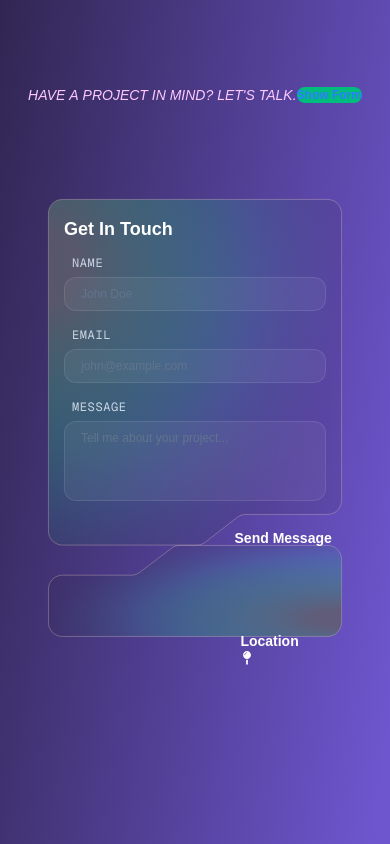
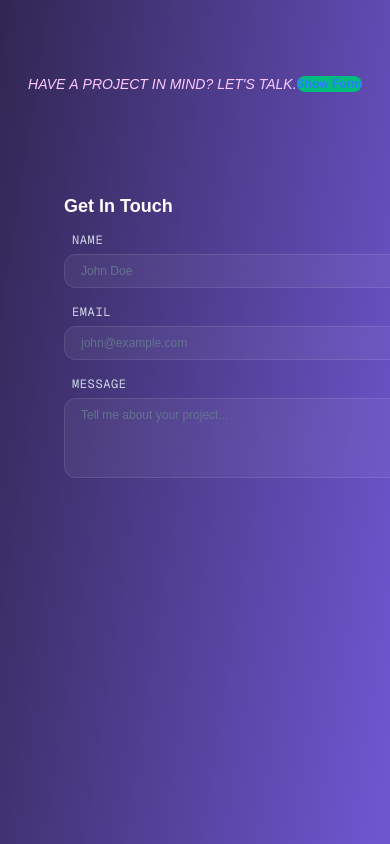
Before and after one commit to david-vasseur/portfolio_2026, a Next.js app: page / in a window 390 px wide. Shown: the part 1688-2532 px from the top of the page. Built offline with nearby package versions, Linux system fonts and the light colour scheme; a web font is replaced by a local one.

Commit message:
responsive work & innvert touch

```diff
--- a/components/features/FormSVG.tsx
+++ b/components/features/FormSVG.tsx
@@ -289,14 +289,13 @@ if (!isClosed) {
     return (
         <div
             ref={containerRef}
+            style={{ aspectRatio: '336 / 396' }}
             className={`
                 relative
                 w-full
                 flex
                 flex-col
                 justify-start
-                lg:h-full
-                lg:aspect-336/396
                 ${className}
             `}
         >
@@ -388,6 +387,7 @@ if (!isClosed) {
                     flex-col
                     justify-between
                     z-10
+                    h-full
                     aspect-336/396
                 "
             >
```
